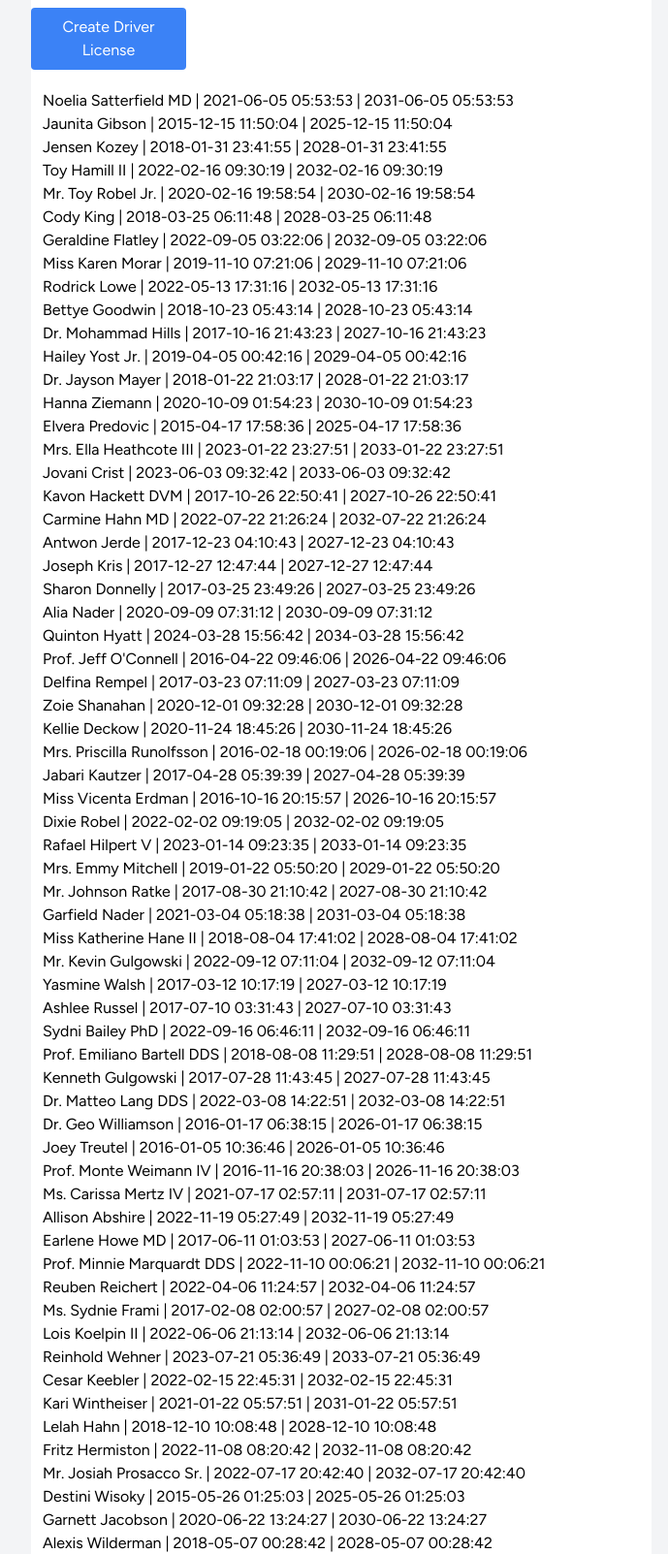
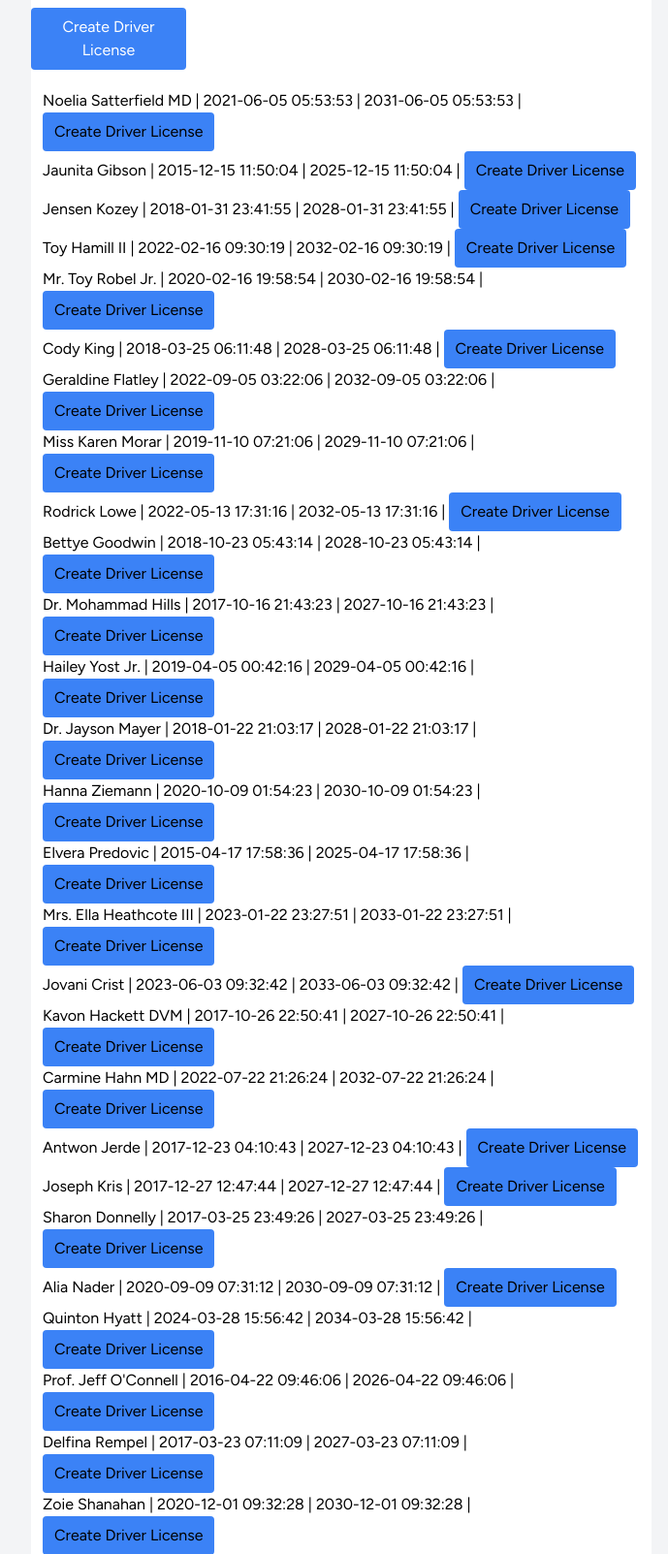
Before and after one commit to AleksandarAta/test, a Laravel app: page /driver_licenses in a window 1280 px wide. Shown: the part 65-1668 px from the top of the page at 97% size, without its empty margins (288-977 px from the left). Run offline with Laravel 12, Linux system fonts and the light colour scheme; a user stored in the database is signed in; data comes from the database, SQL or seed files in the repository; style sheets or scripts are compiled from the project's sources; some libraries are stand-ins or nearby versions.

Commit message:
crud routes

```diff
--- a/app/Http/Controllers/DriverLicenseController.php
+++ b/app/Http/Controllers/DriverLicenseController.php
@@ -53,7 +53,7 @@ class DriverLicenseController extends Controller
      */
     public function show(DriverLicense $driverLicense)
     {
-        //
+        return view('driver_licenses.show', ['driverLicense' => $driverLicense]);
     }
 
     /**
--- a/app/Http/Controllers/UserController.php
+++ b/app/Http/Controllers/UserController.php
@@ -47,7 +47,7 @@ class UserController extends Controller
      */
     public function show(User $user)
     {
-        //
+        return view('users.show', ['user' => $user]);
     }
 
     /**
--- a/config/fortify.php
+++ b/config/fortify.php
@@ -146,7 +146,7 @@ return [
     'features' => [
         Features::registration(),
         Features::resetPasswords(),
-        // Features::emailVerification(),
+        Features::emailVerification(),
         Features::updateProfileInformation(),
         Features::updatePasswords(),
         Features::twoFactorAuthentication([
--- a/resources/views/driver_licenses/index.blade.php
+++ b/resources/views/driver_licenses/index.blade.php
@@ -5,10 +5,15 @@
             </div>
             <div class = "p-3 mt-2">
                 @foreach ($driver_licenses as $driver_license)
+                @if($driver_license->user != null)
                     {{ $driver_license->user->name }} |
+                @else
+                <span>No pearson assinged</span>
+                @endif
                     {{ $driver_license->date}} |
+                    {{ $driver_license->date_till }} |
+                <a href="{{ route  ('driver_licenses.show', ['driver_license' => $driver_license]),  }}" class="inline-block py-2 px-3 w-fill bg-blue-500 rounded">Create Driver License</a>
 
-                    {{ $driver_license->date_till }}
 
                     <br>
                 @endforeach
--- /dev/null
+++ b/resources/views/driver_licenses/show.blade.php
@@ -0,0 +1,3 @@
+<div>
+    {{ dd($driverLicense) }}
+</div>
--- a/resources/views/users/index.blade.php
+++ b/resources/views/users/index.blade.php
@@ -18,7 +18,7 @@
         </div>
         <div class = "p-3 mt-2">
             @foreach ($users as $user)
-                {{ $user->name }}
+                 {{ $user->name }} | <a href="{{ route('users.show', ['user' => $user]) }}" class="text-white inline-block py-2 px-3 w-fill bg-blue-500 rounded">View user</a>
                 <br>
             @endforeach
         </div>
--- /dev/null
+++ b/resources/views/users/show.blade.php
@@ -0,0 +1,6 @@
+<x-app-layout>
+
+
+
+
+</x-app-layout>
--- a/routes/web.php
+++ b/routes/web.php
@@ -18,5 +18,5 @@ Route::middleware([
     })->name('dashboard');
     Route::resource('users', UserController::class)->only('index', 'show', 'create', 'store', 'edit', 'update' , 'delete');
     //olny('index', 'show', 'create', 'store', 'edit', 'update' , 'delete')
-    Route::resource('driver_licenses', DriverLicenseController::class)->only('index' , 'store' , 'create');
+    Route::resource('driver_licenses', DriverLicenseController::class)->only('index' , 'store' , 'create', 'show');
 });
```
Also changed, not shown: database/seeders/DatabaseSeeder.php (+7 -0 lines), database/migrations/2025_03_27_103237_create_driver_licenses_table.php.
